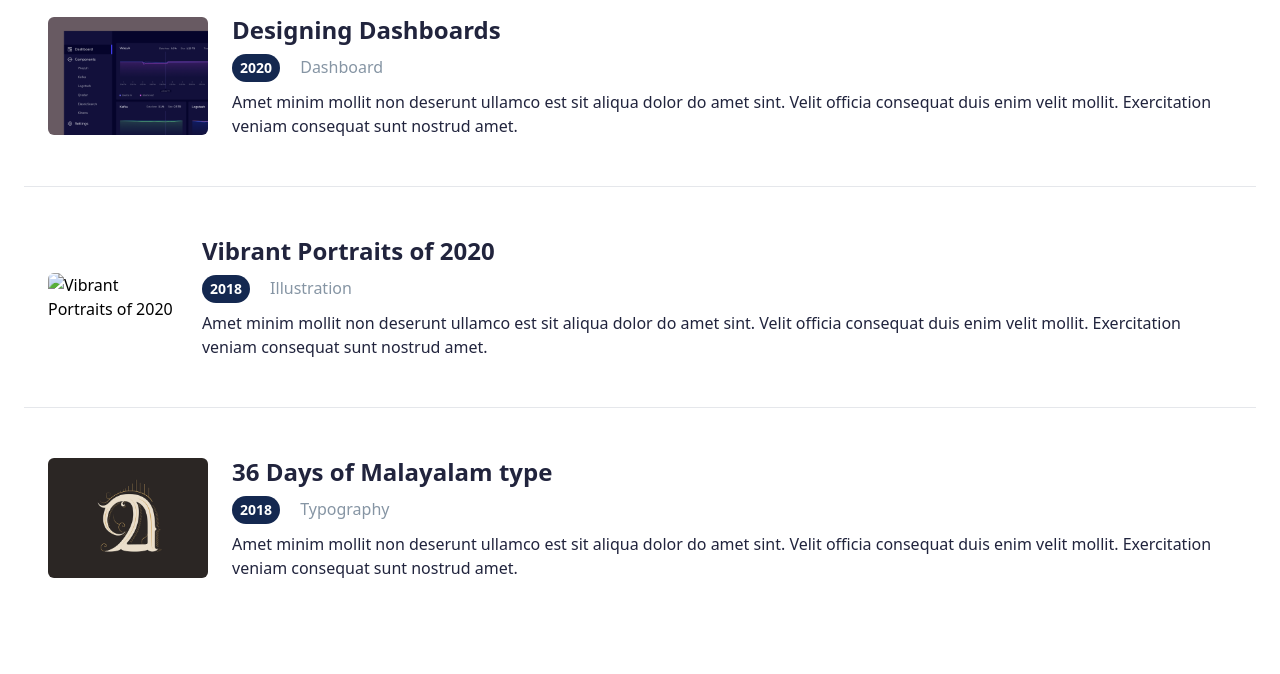
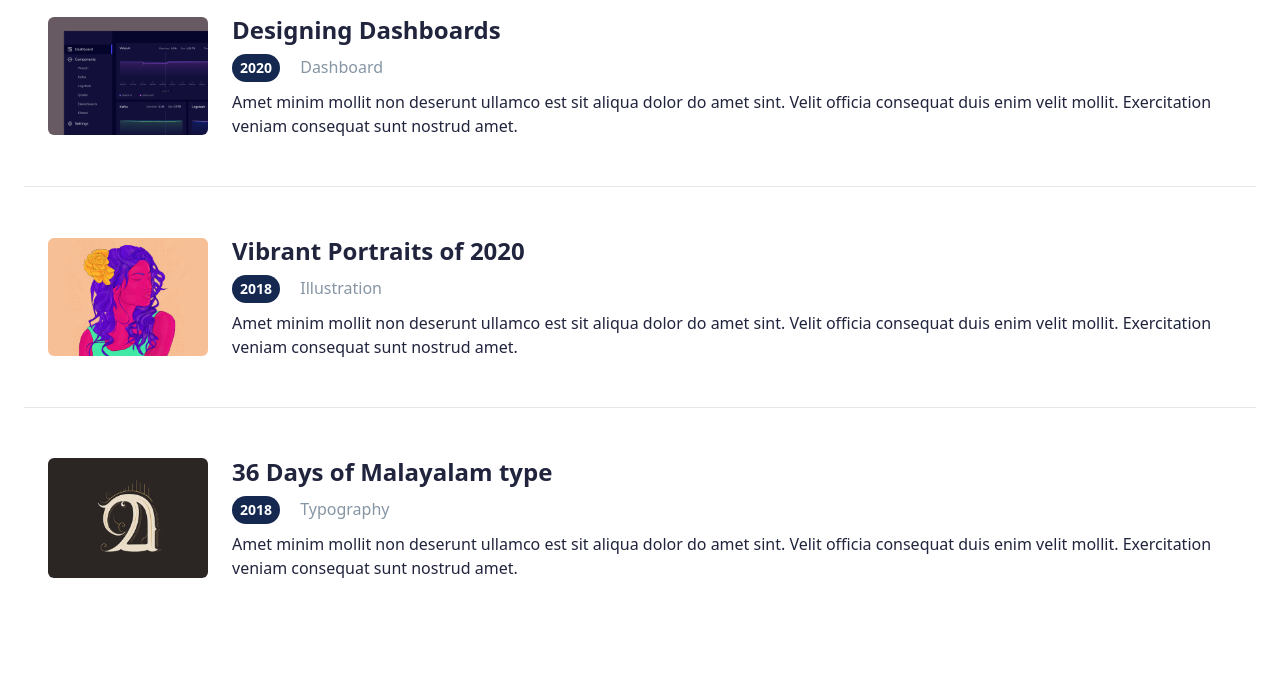
Before and after one commit to ushervin/Final-figma-Project, a plain HTML site: page index.html in a window 1280 px wide. Shown: the part 906-1580 px from the top of the page. Drawn offline with nearby package versions, Linux system fonts and the light colour scheme.

Commit message:
changes to index

```diff
--- a/index.html
+++ b/index.html
@@ -191,7 +191,7 @@
 
           <div class="flex flex-col md:flex-row items-center p-6">
             <img
-              src=",/images/Rectangle 32.png"
+              src="./images/Rectangle 32.png"
               alt="Vibrant Portraits of 2020"
               class="w-full md:w-40 h-auto rounded-md"
             />
```
